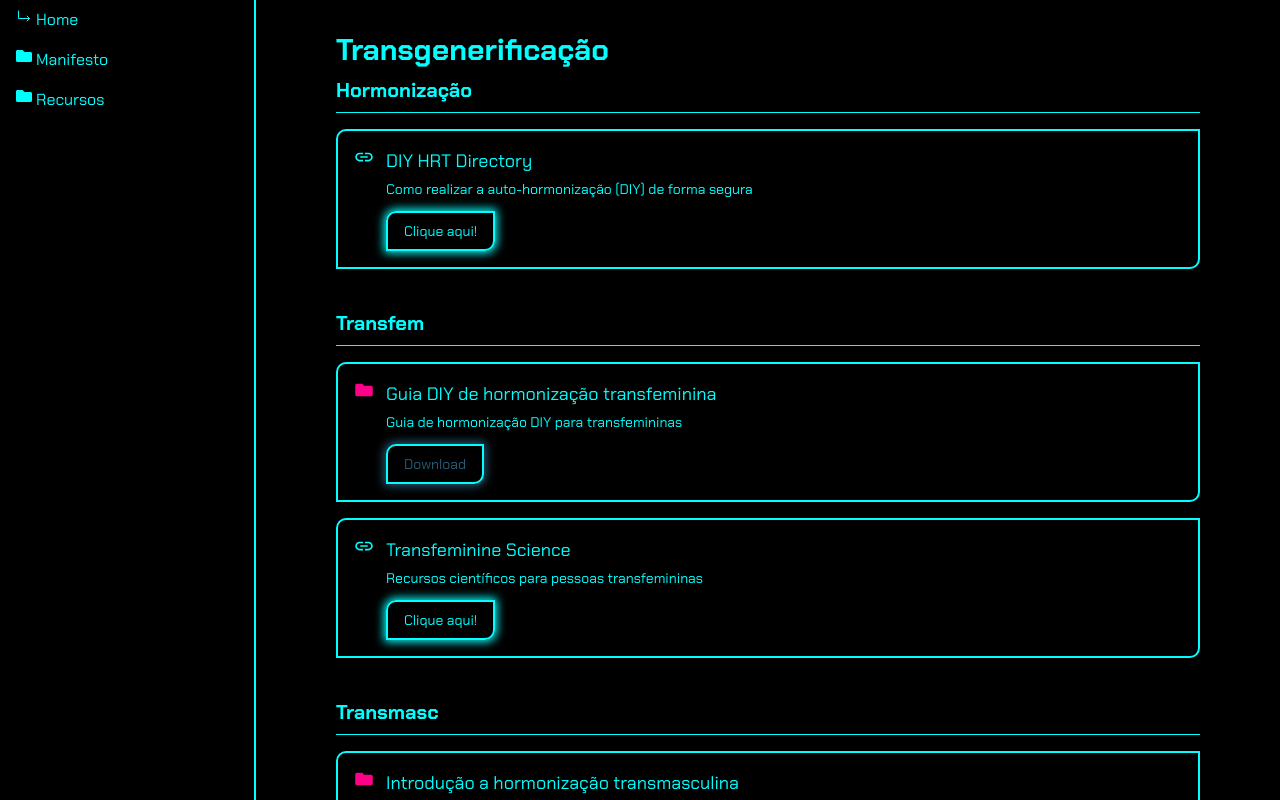
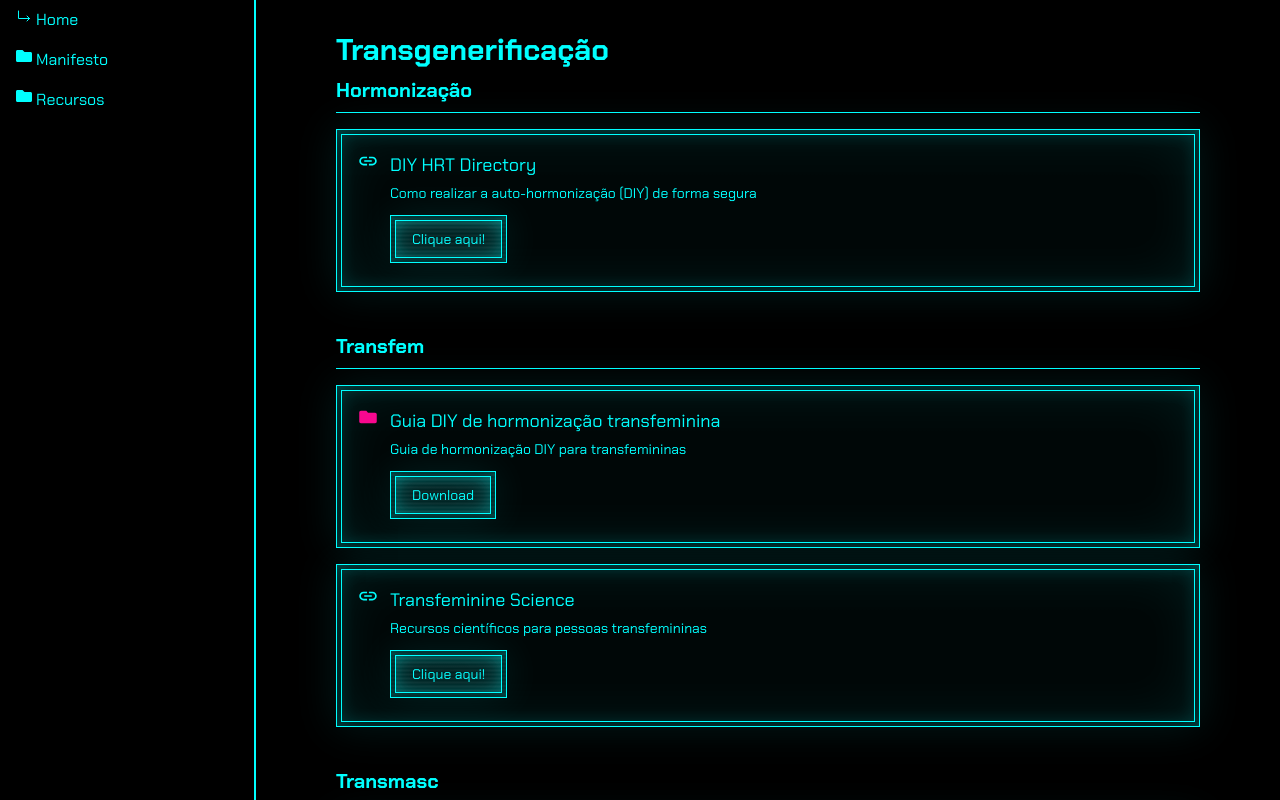
Before and after one commit to Coletivo-Anarquista-Trans/site, a Next.js app: page /recursos in a window 1280 px wide. Shown: the top 800 px of the page. Built offline with nearby package versions, Linux system fonts and the light colour scheme.

Commit message:
simplified & prettified buttons

```diff
--- a/src/components/atoms/CyberButton/index.tsx
+++ b/src/components/atoms/CyberButton/index.tsx
@@ -39,7 +39,7 @@ export default function CyberButton({
                                     }: CyberButtonProps) {
     const {theme} = useTheme();
 
-    const baseStyles = "px-4 py-2 transition-colors border-2 focus:focus-custom flex items-center justify-center";
+    const baseStyles = "px-4 py-2 transition-colors border-accent1 focus:focus-custom flex items-center justify-center";
     const sizeStyles = large ? "py-3 px-6 text-lg" : slim ? "py-1 px-3 text-sm" : "";
 
     const borderStyles = classnames({
--- a/src/components/atoms/CyberContainer/index.tsx
+++ b/src/components/atoms/CyberContainer/index.tsx
@@ -83,7 +83,7 @@ export default function CyberContainer({
 const borderStyles = classnames({
     "rounded-tl-[10px] rounded-br-[10px] rounded-bl-[0px] rounded-tr-[0px] border-accent1": unevenBorders,
     "rounded-none": normalBorders,
-    "shadow-[0_0_10px_2px] border-2": glowingBorders,
+    "shadow-[0_0_10px_2px] border": glowingBorders,
     "border-glow": clearBorders,
   });
 
--- a/src/components/molecules/CyberResourceCard/index.tsx
+++ b/src/components/molecules/CyberResourceCard/index.tsx
@@ -24,7 +24,7 @@ interface CyberResourceCardProps {
 
 export default function CyberResourceCard({resource}: CyberResourceCardProps) {
 
-    const { registerCyberSection } = useCyberSection();
+    const {registerCyberSection} = useCyberSection();
 
     const sectionId = `recursos-${resource.id}`;
 
@@ -35,9 +35,13 @@ export default function CyberResourceCard({resource}: CyberResourceCardProps) {
     return (
         <CyberContainer
             glowingBorders
-            unevenBorders
             id={sectionId}
-            className="shadow-sm hover:shadow-md transition-shadow text-accent1 p-4 border"
+            className="border border-accent1 p-1 min-w-[24rem] crt-screen crt-curvature crt-scanlines crt-reflection granular-effect"
+        >
+            <CyberContainer
+                glowingBorders
+                id={sectionId}
+                className="shadow-sm hover:shadow-md transition-shadow text-accent1 p-4 border-accent1"
             >
                 <CyberContainer unevenBorders className="flex items-start gap-3">
                     <CyberResourceIcon
@@ -52,26 +56,27 @@ export default function CyberResourceCard({resource}: CyberResourceCardProps) {
                         )}
 
                         <CyberContainer className="mt-3">
-                        {resource.type === 'file' ? (
+                            {/* Outer CRT visual layer */}
+                            <CyberContainer
+                                className="inline-block border border-accent1 crt-screen crt-curvature crt-reflection granular-effect p-1"
+                            >
+                                {/* Inner CRT layer for double-border effect */}
+                                <CyberContainer
+                                    className="inline-block align-top border border-accent1 crt-screen crt-curvature crt-reflection granular-effect"
+                                >
+                                    <Link href={resource.url}>
                                         <CyberButton
-                                glowingBorders
-                                unevenBorders
-                                className="inline-flex items-center px-3 py-1.5 text-sm font-medium text-accent3 transition-colors"
+                                            className="inline-flex items-center px-3 py-1.5 text-sm font-medium text-accent-1 transition-colors"
                                         >
-                                <Link href={resource.url}>Download</Link>
-                                {resource.fileSize && (
+                                            {resource.type === 'file' ? "Download" : "Clique aqui!"}
+                                            {resource.fileSize && resource.type === 'file' && (
                                                 <span className="ml-1 text-accent3">({resource.fileSize})</span>
                                             )}
                                         </CyberButton>
-                        ) : (
-                            <CyberButton
-                                glowingBorders
-                                unevenBorders
-                                className="inline-flex items-center px-3 py-1.5 text-sm font-medium text-accent-1 transition-colors"
-                            >
-                                <Link href={resource.url}>Clique aqui!</Link>
-                            </CyberButton>
-                        )}
+                                    </Link>
+                                </CyberContainer>
+                            </CyberContainer>
+                        </CyberContainer>
                     </CyberContainer>
                 </CyberContainer>
             </CyberContainer>
```
Lines whose indentation alone changed are shown as unchanged.
